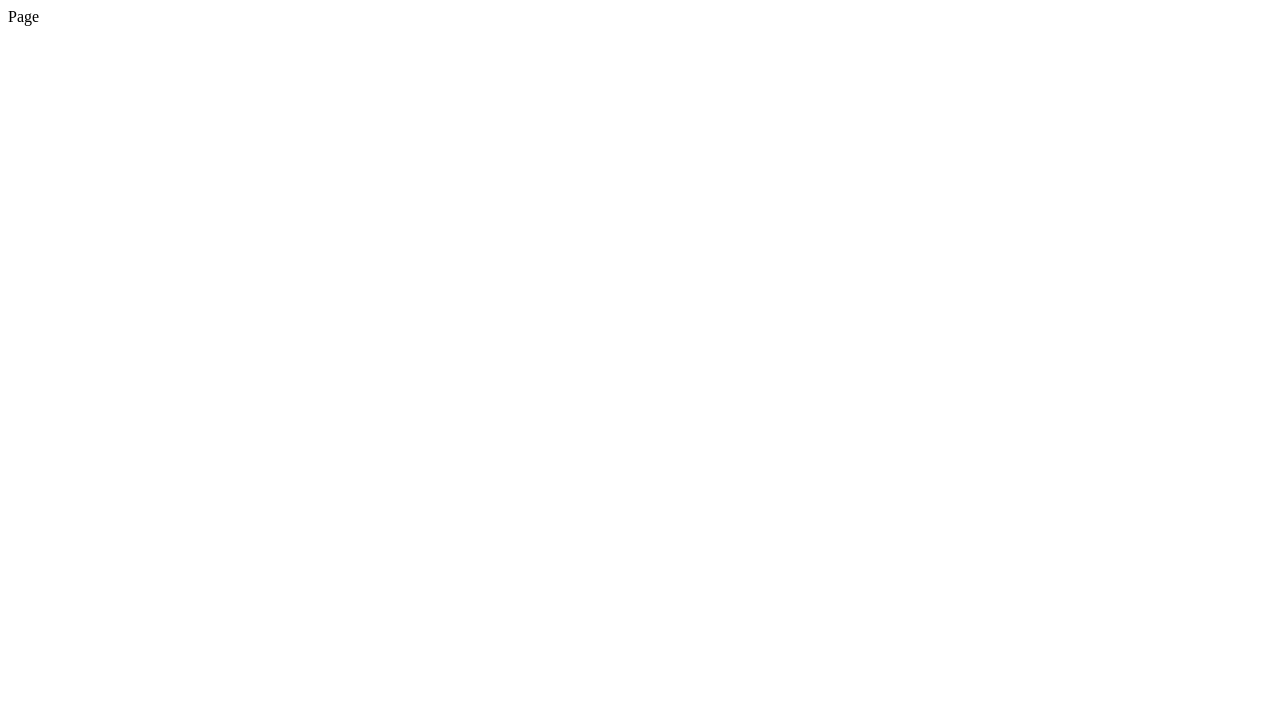
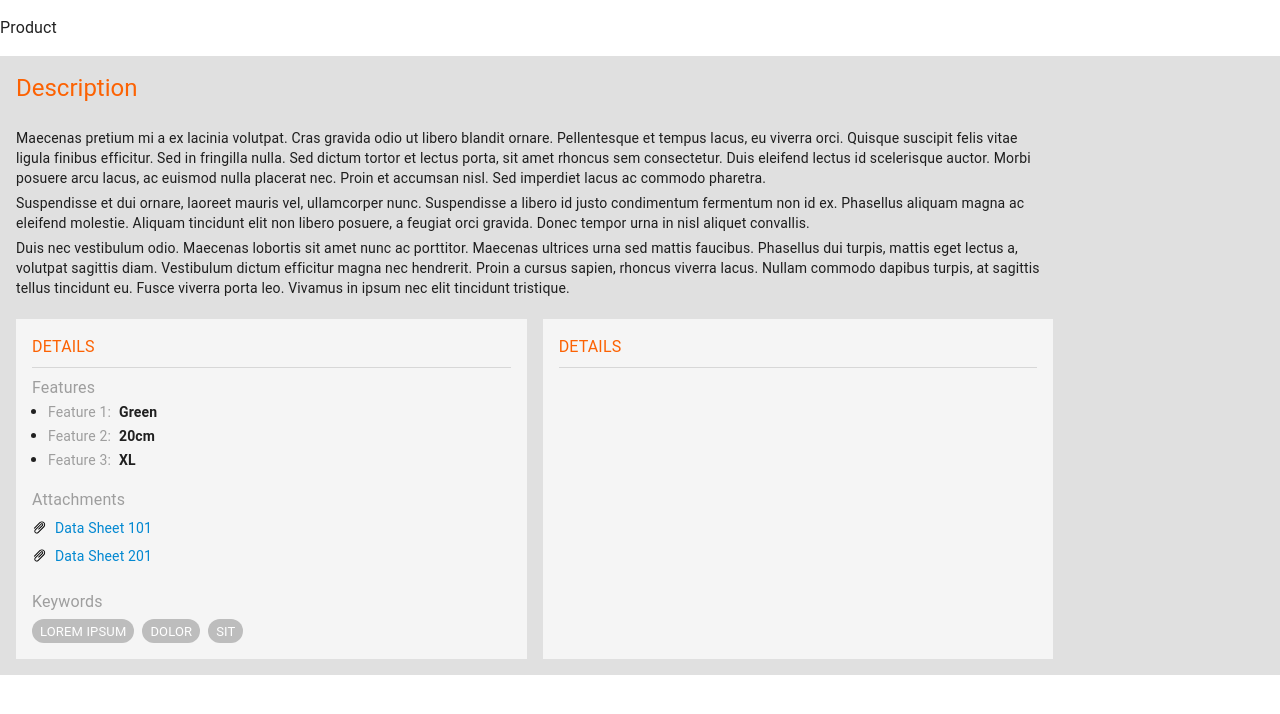
Before and after one commit to petarstojkovski1/product_page, a React app: page / in a window 1280 px wide. Shown: the top 714 px of the page. Built offline with nearby package versions, Linux system fonts and the light colour scheme.

Commit message:
Details component made

```diff
--- a/package.json
+++ b/package.json
@@ -14,17 +14,21 @@
     "@emotion/react": "^11.13.5",
     "@emotion/styled": "^11.13.5",
     "@mui/material": "^6.1.9",
+    "@reduxjs/toolkit": "^2.4.0",
     "react": "^18.3.1",
     "react-dom": "^18.3.1",
-    "react-query": "^3.39.3"
+    "react-redux": "^9.1.2"
   },
   "devDependencies": {
     "@babel/cli": "^7.25.9",
     "@babel/core": "^7.26.0",
     "@babel/preset-env": "^7.26.0",
     "@babel/preset-react": "^7.25.9",
+    "@svgr/webpack": "^8.1.0",
     "babel-loader": "^9.2.1",
     "html-webpack-plugin": "^5.6.3",
+    "prettier": "3.4.1",
+    "tsconfig-paths-webpack-plugin": "^4.2.0",
     "webpack": "^5.96.1",
     "webpack-cli": "^5.1.4",
     "webpack-dev-server": "^5.1.0"
--- a/src/App.js
+++ b/src/App.js
@@ -1,7 +1,18 @@
 import React from "react";
+import { ThemeProvider } from "@mui/material/styles";
+import CssBaseline from "@mui/material/CssBaseline";
+
+import theme from "./theme";
+
+import Product from "./pages/product";
 
 const App = () => {
-  return <div>Page</div>;
+  return (
+    <ThemeProvider theme={theme}>
+      <CssBaseline />
+      <Product />
+    </ThemeProvider>
+  );
 };
 
 export default App;
--- /dev/null
+++ b/src/components/product/index.jsx
@@ -0,0 +1,90 @@
+import React from "react";
+
+import Box from "@mui/material/Box";
+import Typography from "@mui/material/Typography";
+import Grid from "@mui/material/Grid2";
+
+import Details from "../sections/details";
+
+const article = {
+  id: 128492,
+  title: "Lorem ipsum dolor sit amet, consectetur adipiscing elit.",
+  description_short:
+    "Vestibulum a velit mauris. Vestibulum sollicitudin tempor ipsum in dictum. Donec quis suscipit augue, quis tempus turpis.",
+  description_long:
+    "Maecenas pretium mi a ex lacinia volutpat. Cras gravida odio ut libero blandit ornare. Pellentesque et tempus lacus, eu viverra orci. Quisque suscipit felis vitae ligula finibus efficitur. Sed in fringilla nulla. Sed dictum tortor et lectus porta, sit amet rhoncus sem consectetur. Duis eleifend lectus id scelerisque auctor. Morbi posuere arcu lacus, ac euismod nulla placerat nec. Proin et accumsan nisl. Sed imperdiet lacus ac commodo pharetra.\n\nSuspendisse et dui ornare, laoreet mauris vel, ullamcorper nunc. Suspendisse a libero id justo condimentum fermentum non id ex. Phasellus aliquam magna ac eleifend molestie. Aliquam tincidunt elit non libero posuere, a feugiat orci gravida. Donec tempor urna in nisl aliquet convallis.\n\nDuis nec vestibulum odio. Maecenas lobortis sit amet nunc ac porttitor. Maecenas ultrices urna sed mattis faucibus. Phasellus dui turpis, mattis eget lectus a, volutpat sagittis diam. Vestibulum dictum efficitur magna nec hendrerit. Proin a cursus sapien, rhoncus viverra lacus. Nullam commodo dapibus turpis, at sagittis tellus tincidunt eu. Fusce viverra porta leo. Vivamus in ipsum nec elit tincidunt tristique.",
+  supplier_name: "Conntech GmbH",
+  supplier_link: "http://google.com",
+  stars: 3.2,
+  price: 2598.9,
+  price_breaks: {
+    20: 2398.9,
+    50: 2109.9,
+    100: 1999.9,
+  },
+  currency: "EUR",
+  transport_costs: 34.9,
+  vat_percent: 10,
+  images: ["image1.jpg", "image2.jpg", "image3.png"],
+  minimum_order_quantity: 1,
+  delivery_time: 12,
+  unit: "PCE",
+  features: {
+    "Feature 1": "Green",
+    "Feature 2": "20cm",
+    "Feature 3": "XL",
+  },
+  attachments: [
+    {
+      file_label: "Data Sheet 101",
+      file_size: 2049,
+      file_name: "data_sheet.tgz",
+      file_link: "https://google.com/data_sheet.tgz",
+    },
+    {
+      file_label: "Data Sheet 201",
+      file_size: 29341,
+      file_name: "data_sheet_2.tgz",
+      file_link: "https://google.com/data_sheet_2.tgz",
+    },
+  ],
+  keywords: ["Lorem Ipsum", "Dolor", "Sit"],
+};
+
+const App = () => {
+  return (
+    <>
+      <p>Product</p>
+
+      <Box bgcolor={(theme) => theme.palette.grey["300"]} p={2}>
+        <Grid container spacing={2}>
+          <Grid size={{ xs: 12, md: 10 }}>
+            <Typography variant="h5" color="primary" gutterBottom>
+              Description
+            </Typography>
+          </Grid>
+          <Grid size={{ xs: 12, md: 10 }}>
+            {article?.description_long.split("\n").map((line, index) => (
+              <Typography key={index} gutterBottom variant="body2">
+                {line}
+              </Typography>
+            ))}
+          </Grid>
+          <Grid size={{ xs: 12, md: 5 }}>
+            <Details
+              keywords={article.keywords}
+              attachments={article.attachments}
+              features={article.features}
+            />
+          </Grid>
+          <Grid size={{ xs: 12, md: 5 }}>
+            {" "}
+            <Details />{" "}
+          </Grid>
+        </Grid>
+      </Box>
+    </>
+  );
+};
+
+export default App;
--- /dev/null
+++ b/src/components/sections/details/index.jsx
@@ -0,0 +1,138 @@
+import React from "react";
+
+import Box from "@mui/material/Box";
+import Typography from "@mui/material/Typography";
+import Divider from "@mui/material/Divider";
+import Chip from "@mui/material/Chip";
+import List from "@mui/material/List";
+import ListItem from "@mui/material/ListItem";
+import ListItemText from "@mui/material/ListItemText";
+import Link from "@mui/material/Link";
+
+import attachmentIcon from "../../../assets/images/icons/attachment.svg";
+
+const Details = ({ features, attachments, keywords }) => {
+  return (
+    <Box
+      bgcolor={(theme) => theme.palette.grey["100"]}
+      p={2}
+      display="flex"
+      flexDirection="column"
+      justifyContent="space-between"
+      height="100%"
+    >
+      <Box>
+        <Typography color="primary" textTransform="uppercase">
+          Details
+        </Typography>
+        <Divider sx={{ my: 1 }} />
+      </Box>
+      {features && Object.keys(features).length > 0 ? (
+        <Box>
+          <Typography sx={(theme) => ({ color: theme.palette.grey["500"] })}>
+            Features
+          </Typography>
+          <List sx={{ listStyleType: "disc", pl: 2 }} disablePadding dense>
+            {Object.entries(features).map(([key, value]) => (
+              <ListItem
+                key={key}
+                sx={{ display: "list-item", m: 0, p: 0 }}
+                disableGutters
+                dense
+              >
+                <ListItemText
+                  disableTypography
+                  sx={{ m: 0, p: 0 }}
+                  primary={
+                    <>
+                      <Typography
+                        component="span"
+                        fontSize="14px"
+                        sx={(theme) => ({ color: theme.palette.grey["500"] })}
+                      >
+                        {key}:
+                      </Typography>
+                      <Typography
+                        component="span"
+                        fontSize="14px"
+                        ml={1}
+                        fontWeight="bold"
+                      >
+                        {value}
+                      </Typography>
+                    </>
+                  }
+                />
+              </ListItem>
+            ))}
+          </List>
+        </Box>
+      ) : null}
+
+      {attachments?.length > 0 ? (
+        <Box>
+          <Typography
+            sx={(theme) => ({ color: theme.palette.grey["500"] })}
+            gutterBottom
+            mt={2}
+          >
+            Attachments
+          </Typography>
+          {attachments.map((attachment) => (
+            <Link
+              href={attachment.file_link}
+              download
+              key={attachment.file_name}
+              sx={{ textDecoration: "none", cursor: "pointer" }}
+              target="_blank"
+            >
+              <Box display="flex" mb={1} alignItems="center">
+                <img
+                  component="img"
+                  src={attachmentIcon}
+                  style={{ width: "15px" }}
+                />
+                <Typography
+                  variant="body2"
+                  ml={1}
+                  sx={(theme) => ({ color: theme.palette.info.main })}
+                >
+                  {attachment.file_label}
+                </Typography>
+              </Box>
+            </Link>
+          ))}
+        </Box>
+      ) : null}
+
+      {keywords?.length > 0 ? (
+        <Box>
+          <Typography
+            sx={(theme) => ({ color: theme.palette.grey["500"] })}
+            gutterBottom
+            mt={2}
+          >
+            Keywords
+          </Typography>
+          <Box display="flex">
+            {keywords.map((keyword) => (
+              <Chip
+                label={keyword}
+                key={keyword}
+                sx={(theme) => ({
+                  color: "white.main",
+                  backgroundColor: theme.palette.grey["400"],
+                  textTransform: "uppercase",
+                  mr: 1,
+                })}
+                size="small"
+              />
+            ))}
+          </Box>
+        </Box>
+      ) : null}
+    </Box>
+  );
+};
+
+export default Details;
--- /dev/null
+++ b/src/pages/product/index.jsx
@@ -0,0 +1,12 @@
+import React from "react";
+import Product from "../../components/product";
+
+const ProductPage = () => {
+  //get product data
+
+  //loader
+
+  return <Product />;
+};
+
+export default ProductPage;
--- /dev/null
+++ b/src/theme.js
@@ -0,0 +1,19 @@
+import { createTheme } from "@mui/material/styles";
+
+const theme = createTheme({
+  palette: {
+    primary: {
+      main: "#fc6203",
+    },
+    secondary: {
+      main: "#f8f8f8", // Light grey
+      light: "#ffffff", // Lighter grey
+      dark: "#b0b0b0", // Darker grey
+    },
+    white: {
+      main: "#fff",
+    },
+  },
+});
+
+export default theme;
--- a/webpack.config.js
+++ b/webpack.config.js
@@ -1,5 +1,6 @@
 const HtmlWebpackPlugin = require("html-webpack-plugin");
 const path = require("path");
+const TsconfigPathsPlugin = require("tsconfig-paths-webpack-plugin");
 
 module.exports = {
   mode: "development",
@@ -27,9 +28,14 @@ module.exports = {
         exclude: /node_modules/,
         use: "babel-loader",
       },
+      {
+        test: /\.(png|jp(e*)g|svg|gif)$/,
+        type: "asset/resource",
+      },
     ],
   },
   plugins: [
+    new TsconfigPathsPlugin({ configFile: "./jsconfig.json" }),
     new HtmlWebpackPlugin({
       template: path.join(__dirname, "public", "index.html"),
     }),
```
Also changed, not shown: jsconfig.json (added, +9 -0 lines), src/assets/images/icons/attachment.svg (added), 1 other file (tests, documents, lock files or other folders).
